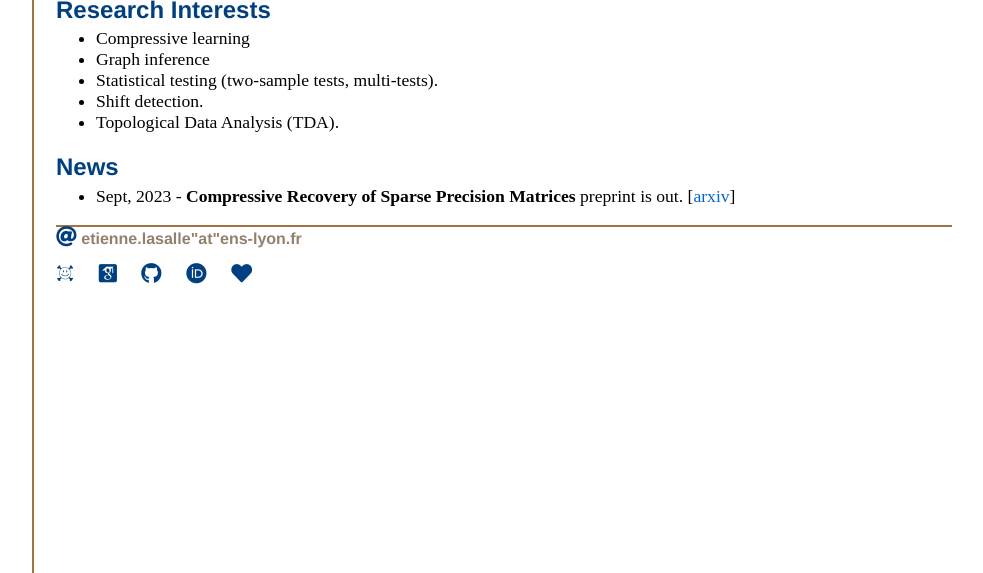
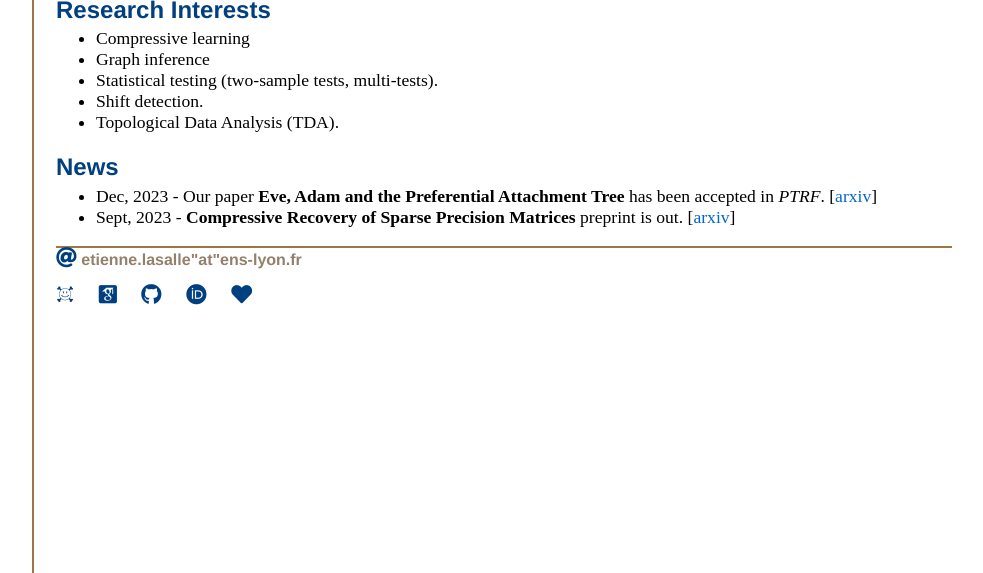
Before and after one commit to elasalle/elasalle.github.io, a Jekyll site: the page built from index.html, in a window 1280 px wide, cut to the strip 327-900 px from the top of the page. Shown: the whole strip, without its empty margins (120-1103 px from the left). Built offline with Jekyll 4.4.1, drawn with Linux system fonts in a browser that asks for light colours; some web fonts are replaced.

Commit message:
update adam

```diff
--- a/index.html
+++ b/index.html
@@ -37,6 +37,7 @@ title: Etienne Lasalle
 
 	<h2 class="title2">News</h2>
 	<ul class="normalsize">
+		<li>Dec, 2023 - Our paper <b>Eve, Adam and the Preferential Attachment Tree</b> has been accepted in <i>PTRF</i>. 	[<a href="https://arxiv.org/pdf/2303.04752.pdf">arxiv</a>]</li>
 		<li>Sept, 2023 - <b>Compressive Recovery of Sparse Precision Matrices</b> preprint is out. 	[<a href="https://arxiv.org/pdf/2311.04673.pdf">arxiv</a>]</li>
 	</ul>
 </div><!-- /.blurb -->
--- a/research/index.html
+++ b/research/index.html
@@ -52,6 +52,7 @@ title: Etienne Lasalle, Research
     <td class="nopadding top">
     <b>Eve, Adam and the Preferential Attachment Tree,</b> 2023. <br>
     With A. Contat, N. Curien, P. Lacroix and V. Rivoirard <br>
+    Accepted in <i>Probability Theory and Related Fields</i>.
     [<a href="https://arxiv.org/pdf/2303.04752.pdf">arxiv</a>]
         <button class="showhide art_arbstr_2" onclick="switchDisplayByClassName('art_arbstr_2')" style="display: block;"><div class="arrow-right"></div>Show Abstract<span class="dots">...</span></button>
         <button class="showhide art_arbstr_2" onclick="switchDisplayByClassName('art_arbstr_2')" style="display : none;"><div class="arrow-top"></div>Hide Abstract</button>
```
